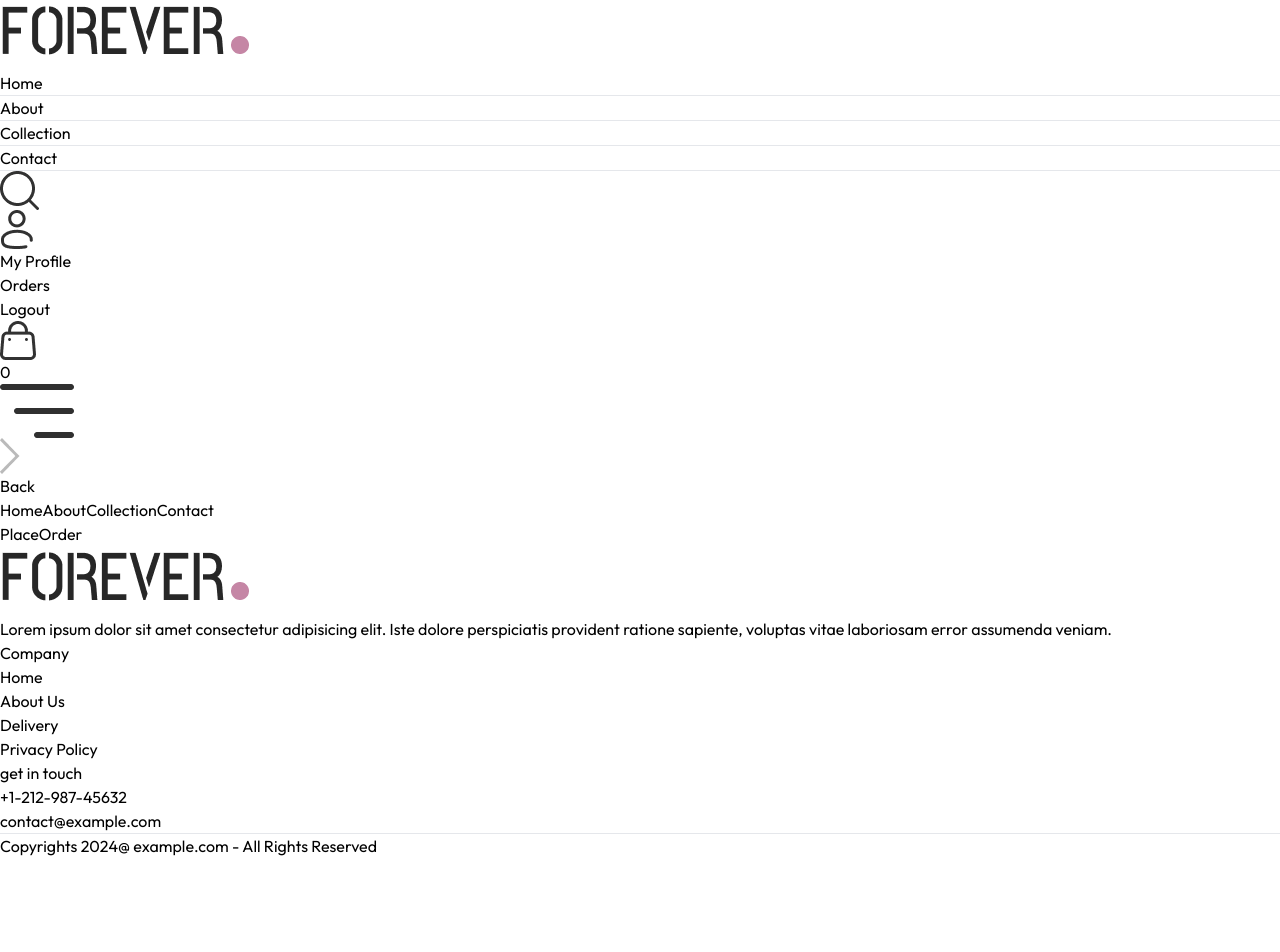
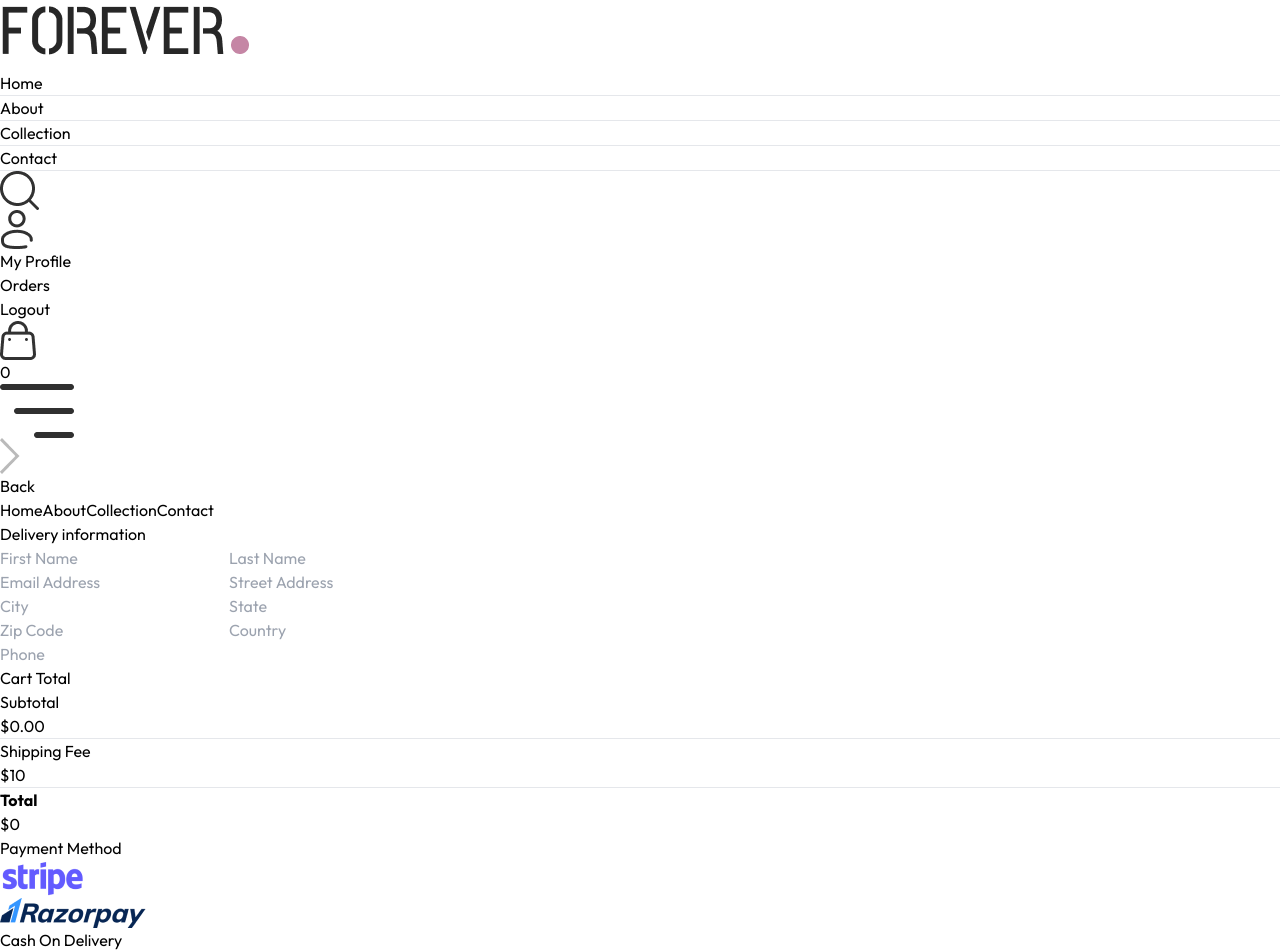
Before and after one commit to G-Prasath/MERN-Ecommerce, a React (Vite) app: page /place-order in a window 1280 px wide. Shown: the top 952 px of the page. Before the commit the page ends 858 px from the top, so only its background shows below. Built offline with nearby package versions, Linux system fonts and the light colour scheme.

Commit message:
order page and login page completed

```diff
--- a/src/components/CartTotal.jsx
+++ b/src/components/CartTotal.jsx
@@ -15,7 +15,19 @@
                 <p>Subtotal</p>
                 <p>{currency}{getCartAmount()}.00</p>
             </div>
+            <hr />
+            <div className="flex justify-between">
+                <p>Shipping Fee</p>
+                <p>{currency}{delivery_fee}</p>
+            </div>
+            <hr />
+            <div className='flex justify-between'>
+                <b>Total</b>
+                <p>{currency}{getCartAmount() === 0 ? 0 : getCartAmount()+delivery_fee}</p>
+            </div>
         </div>
+
+
     </div>
   )
 }
--- a/src/components/Navbar.jsx
+++ b/src/components/Navbar.jsx
@@ -24,7 +24,7 @@
   ];
 
   const [isVisible, setIsVisible] = useState(false);
-  const {setShowSearch, getCartCount} = useContext(ShopContext)
+  const { setShowSearch, getCartCount } = useContext(ShopContext);
   return (
     <div className="flex items-center justify-between py-5 font-medium">
       <Link to="/">
@@ -52,11 +52,13 @@
         />
 
         <div className="group relative">
-          <img
-            src={assets.profile_icon}
-            className="w-5 cursor-pointer"
-            alt="Profile Icon"
-          />
+          <Link to='/login'>
+            <img
+              src={assets.profile_icon}
+              className="w-5 cursor-pointer"
+              alt="Profile Icon"
+            />
+          </Link>
           <div className="group-hover:block hidden absolute dropdown-menu right-0 pt-4">
             <div className="flex flex-col gap-2 w-36 py-3 px-5 bg-slate-100 text-gray-500 rounded">
               <p className="cursor-pointer hover:text-black">My Profile</p>
--- a/src/context/ShopContext.jsx
+++ b/src/context/ShopContext.jsx
@@ -1,6 +1,7 @@
 import { createContext, useEffect, useState } from "react";
 import { products } from "../assets/assets";
 import { toast } from "react-toastify";
+import { useNavigate } from "react-router-dom";
 
 export const ShopContext = createContext();
 
@@ -10,6 +11,9 @@
     const [search, setSearch] = useState('');
     const [showSearch, setShowSearch] = useState(false);
     const [cartItem, setCartItem] = useState({});
+
+    const navigate = useNavigate();
+
 
     const addToCart = async (itemId, size) => {
         let cartData = structuredClone(cartItem);
@@ -56,7 +60,7 @@
         setCartItem(cartData)
     }
 
-    const getCartAmount = async () => {
+    const getCartAmount = () => {
         let totalAmount = 0;
         for(const items in cartItem){
             let itemInfo = products.find((product) => product._id === items)
@@ -78,7 +82,7 @@
     const value = {
         products, currency, delivery_fee,
         search, setSearch, showSearch, setShowSearch,
-        cartItem, addToCart, getCartCount, updateQuantity, getCartAmount
+        cartItem, addToCart, getCartCount, updateQuantity, getCartAmount, navigate
     }
 
     return (
--- a/src/pages/Cart.jsx
+++ b/src/pages/Cart.jsx
@@ -2,10 +2,11 @@
 import { ShopContext } from '../context/ShopContext'
 import Title from '../components/Title';
 import { assets } from '../assets/assets';
+import CartTotal from '../components/CartTotal';
 
 
 const Cart = () => {
-  const {products, currency, cartItem, updateQuantity} = useContext(ShopContext);
+  const {products, currency, cartItem, updateQuantity, navigate} = useContext(ShopContext);
 
   const [cartData, setCartData] = useState([]);
 
@@ -55,6 +56,15 @@
           })
         }
       </div>
+
+      <div className='flex justify-end my-20'>
+        <div className="w-full sm:w-[450px]">
+          <CartTotal/>
+          <div className="w-full text-end">
+            <button onClick={() => navigate("/place-order")} className='bg-black text-white text-sm my-8 px-8 py-3'>Proceed to check</button>
+          </div>
+        </div>
+      </div>
     </div>
   )
 }
--- a/src/pages/Login.jsx
+++ b/src/pages/Login.jsx
@@ -1,10 +1,31 @@
-import React from 'react'
+import React, { useState } from 'react'
 
 const Login = () => {
+  const [currentState, setCurrentState] = useState('signup');
+  const onSubmitHandler = async (event) => {
+    event.preventDefault();
+  }
   return (
-    <div>
-      Login
-    </div>
+    <form onSubmit={onSubmitHandler} className='flex flex-col items-center w-[90%] sm:max-w-96 m-auto mt-14 gap-4 text-gray-800'>
+      <div className="inline-flex items-center gap-2 mb-2 mt-10">
+        <p className='prata-regular text-3xl '>{currentState}</p>
+        <hr className='border-none h-[1.5px] w-8 bg-gray-800' />
+      </div>
+
+      {currentState === 'Login' ? '' : <input type="text" className='w-full px-3 py-2 border border-gray-800' placeholder='Name' autoComplete='off' required />}
+      <input type="email" className='w-full px-3 py-2 border border-gray-800' placeholder='Email Address' autoComplete='off' required />
+      <input type="password" className='w-full px-3 py-2 border border-gray-800' placeholder='Password' autoComplete='off' required />
+
+      <div className='w-full flex justify-between text-sm mt-[-8px]'>
+        <p className='cursor-pointer'>Forgot Your Password</p>
+        {
+          currentState === 'Login' ? <p onClick={() => setCurrentState('Signup')} className='cursor-pointer'>Create new account</p> : <p onClick={() => setCurrentState('Login')} className='cursor-pointer'>Login here</p>
+        }
+      </div>
+
+      <button  className='bg-black text-white font-light px-8 py-2 mt-2'>{currentState === 'Login' ? 'Login' : 'sign up'}</button>
+
+    </form>
   )
 }
 
--- a/src/pages/Order.jsx
+++ b/src/pages/Order.jsx
@@ -1,9 +1,42 @@
-import React from 'react'
+import React, { useContext } from 'react'
+import { ShopContext } from '../context/ShopContext'
+import Title from '../components/Title'
 
 const Order = () => {
+  const {products, currency} = useContext(ShopContext)
   return (
-    <div>
-      Oredr
+    <div className='border-t pt-16'>
+      <div className='text-2xl'>
+        <Title title1={`MY`} title2={`Orders`} />
+      </div>
+
+      <div>
+        {
+          products.slice(1, 4).map((item, index) => (
+            <div key={index} className='py-4 border-t border-b text-gray-700 flex flex-col md:flex-row md:items-center md:justify-between gap-4'>
+              <div className='flex items-start text-sm gap-6'>
+                <img className='w-16 sm:w-20' src={item.image[0]} alt="" />
+                <div>
+                  <p className='text-balance font-medium'>{item.name}</p>
+                  <div className='flex items-center gap-3 mt-2 text-base text-gray-700'>
+                    <p className='text-lg'>{currency}{item.price}</p>
+                    <p>Quantity : 1</p>
+                    <p>Size : M</p>
+                  </div>
+                  <p className='mt-2'>Date : <span className='text-gray-400'>25, Jul, 2024</span></p>
+                </div>
+              </div>
+              <div className='md:w-1/2 flex justify-between'>
+                <div className='flex items-center gap-2'>
+                  <p className='min-w-2 h-2 rounded-full bg-green-400'></p>
+                  <p className='text-sm md:text-base'>Ready to ship</p>
+                </div>
+                <button className='border px-4 py-2 text-sm font-medium rounded-sm hover:bg-gray-100'>Track Order</button>
+              </div>
+            </div>
+          ))
+        }
+      </div>
     </div>
   )
 }
--- a/src/pages/PlaceOrder.jsx
+++ b/src/pages/PlaceOrder.jsx
@@ -1,9 +1,64 @@
-import React from 'react'
+import React, { useContext, useState } from 'react'
+import Title from '../components/Title'
+import CartTotal from '../components/CartTotal'
+import { assets } from '../assets/assets'
+import { ShopContext } from '../context/ShopContext'
 
 const PlaceOrder = () => {
+  const [method, setMethod] = useState('cod');
+  const {navigate} = useContext(ShopContext)
   return (
-    <div>
-      PlaceOrder
+    <div className='flex flex-col sm:flex-row justify-between gap-4 pt-5 min-h-[80vh] border-t'>
+      {/* Left Side  */}
+      <div className="flex flex-col w-full gap-4 sm:max-w-[480px]">
+        <div className='text-xl sm:text-2xl my-3'>
+          <Title title1={`Delivery`} title2={`information`} />
+        </div>
+        <div className='flex gap-3'>
+          <input type="text" className='border border-gray-300 rounded py-1.5 px-3.5 w-full outline-none' placeholder='First Name' autoComplete='off' />
+          <input type="text" className='border border-gray-300 rounded py-1.5 px-3.5 w-full outline-none' placeholder='Last Name' autoComplete='off' />
+        </div>
+        <input type="email" className='border border-gray-300 rounded py-1.5 px-3.5 w-full outline-none' placeholder='Email Address' autoComplete='off' />
+        <input type="text" className='border border-gray-300 rounded py-1.5 px-3.5 w-full outline-none' placeholder='Street Address' autoComplete='off' />
+        <div className='flex gap-3'>
+          <input type="text" className='border border-gray-300 rounded py-1.5 px-3.5 w-full outline-none' placeholder='City' autoComplete='off' />
+          <input type="text" className='border border-gray-300 rounded py-1.5 px-3.5 w-full outline-none' placeholder='State' autoComplete='off' />
+        </div>
+        <div className='flex gap-3'>
+          <input type="number" className='border border-gray-300 rounded py-1.5 px-3.5 w-full outline-none' placeholder='Zip Code' autoComplete='off' />
+          <input type="text" className='border border-gray-300 rounded py-1.5 px-3.5 w-full outline-none' placeholder='Country' autoComplete='off' />
+        </div>
+        <input type="text" className='border border-gray-300 rounded py-1.5 px-3.5 w-full outline-none' placeholder='Phone' autoComplete='off' />
+      </div>
+
+      {/* Right Side  */}
+      <div className='mt-8'>
+        <div className="mt-8 min-w-80">
+          <CartTotal/>
+        </div>
+        <div className='mt-12'>
+          <Title title1={`Payment`} title2={`Method`} />
+          {/* Payment Method Selections  */}
+          <div className="flex flex-col gap-3 lg:flex-row">
+            <div onClick={() => setMethod('stripe')} className="flex items-center gap-3 border p-2 px-3 cursor-pointer">
+              <p className={`min-w-3.5 h-3.5 border rounded-full ${method === 'stripe' ? 'bg-green-400' : ''}`}></p>
+              <img src={assets.stripe_logo} className='h-5 mx-4' alt="Payment Logo" />
+            </div>
+            <div onClick={() => setMethod('razorpay')} className="flex items-center gap-3 border p-2 px-3 cursor-pointer">
+              <p className={`min-w-3.5 h-3.5 border rounded-full ${method === 'razorpay' ? 'bg-green-400' : ''}`}></p>
+              <img src={assets.razorpay_logo} className='h-5 mx-4' alt="Payment Logo" />
+            </div>
+            <div onClick={() => setMethod('cod')} className="flex items-center gap-3 border p-2 px-3 cursor-pointer">
+              <p className={`min-w-3.5 h-3.5 border rounded-full ${method === 'cod' ? 'bg-green-400' : ''}`}></p>
+              <p className='uppercase text-gray-500 text-sm font-medium mx-4'>Cash On Delivery</p>
+            </div>
+          </div>
+
+          <div className='w-full text-end mt-8'>
+            <button onClick={() => navigate('/orders')} className='text-white bg-black px-16 py-3 text-sm uppercase hover:bg-[#1b1b1b]'>Place order</button>
+          </div>
+        </div>
+      </div>
     </div>
   )
 }
```
